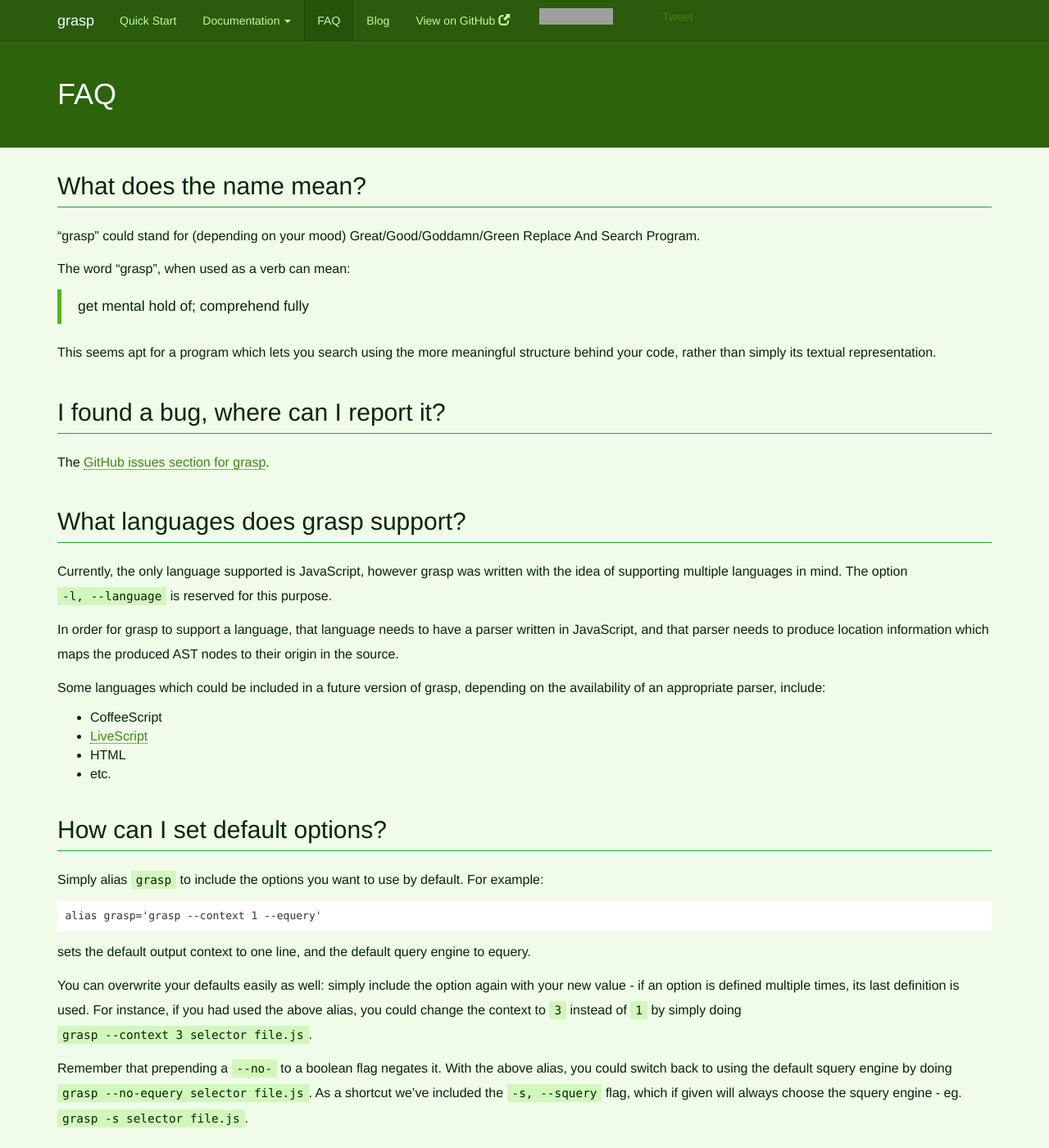
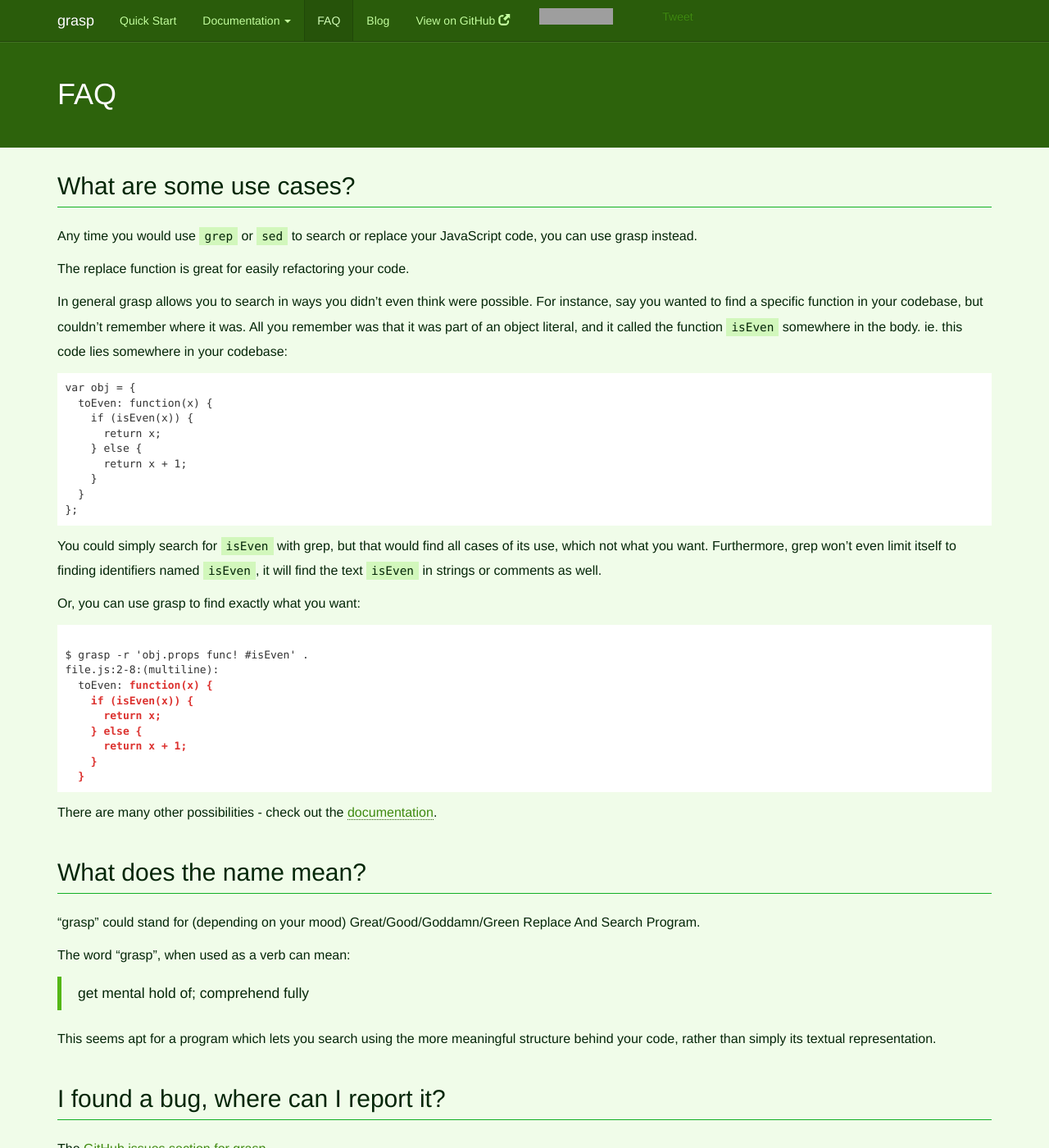
Before and after one commit to gkz/grasp, a Jekyll site: the page built from faq.md, in a window 1280 px wide and 1400 px high. Shown: the whole window at 82% size. Built offline with Jekyll 4.4.1, drawn with Linux system fonts in a browser that asks for light colours; comment, search, counter and statistics services are not loaded; grey boxes are pictures that could not be loaded.

Commit message:
add initial use cases section to faq

```diff
--- a/faq.md
+++ b/faq.md
@@ -4,6 +4,42 @@
 permalink: /faq/
 base_url: ..
 ---
+
+## What are some use cases?
+
+Any time you would use `grep` or `sed` to search or replace your JavaScript code, you can use grasp instead.
+
+The replace function is great for easily refactoring your code.
+
+In general grasp allows you to search in ways you didn't even think were possible. For instance, say you wanted to find a specific function in your codebase, but couldn't remember where it was. All you remember was that it was part of an object literal, and it called the function `isEven` somewhere in the body. ie. this code lies somewhere in your codebase:
+
+    var obj = {
+      toEven: function(x) {
+        if (isEven(x)) {
+          return x;
+        } else {
+          return x + 1;
+        }
+      }
+    };
+
+You could simply search for `isEven` with grep, but that would find all cases of its use, which not what you want. Furthermore, grep won't even limit itself to finding identifiers named `isEven`, it will find the text `isEven` in strings or comments as well.
+
+Or, you can use grasp to find exactly what you want:
+
+<pre><code>
+$ grasp -r 'obj.props func! #isEven' .
+file.js:2-8:(multiline):
+  toEven: <span class="bold red">function(x) {
+    if (isEven(x)) {
+      return x;
+    } else {
+      return x + 1;
+    }
+  }</span>
+</code></pre>
+
+There are many other possibilities - check out the [documentation](../docs).
 
 ## What does the name mean?
 "grasp" could stand for (depending on your mood) Great/Good/Goddamn/Green Replace And Search Program.
--- a/index.html
+++ b/index.html
@@ -21,7 +21,7 @@
 
 <div class="container content-home">
   <div class="row">
-    <p class="grasp-description col-md-12">grasp is a command line utility that allows you to search and replace your JavaScript code - but unlike programs such as "grep" or "sed", it searches the structure behind your code (the abstract syntax tree), rather than simply the text you've written - this allows for much more powerful searches.
+    <p class="grasp-description col-md-12">grasp is a command line utility that allows you to search and replace your JavaScript code - but unlike programs such as "grep" or "sed", it searches the structure behind your code (the abstract syntax tree), rather than simply the text you've written - this allows for much more powerful searches. <a href="faq#what_are_some_use_cases">Some use cases</a>.
   </div>
 
   <div class="row features">
```
